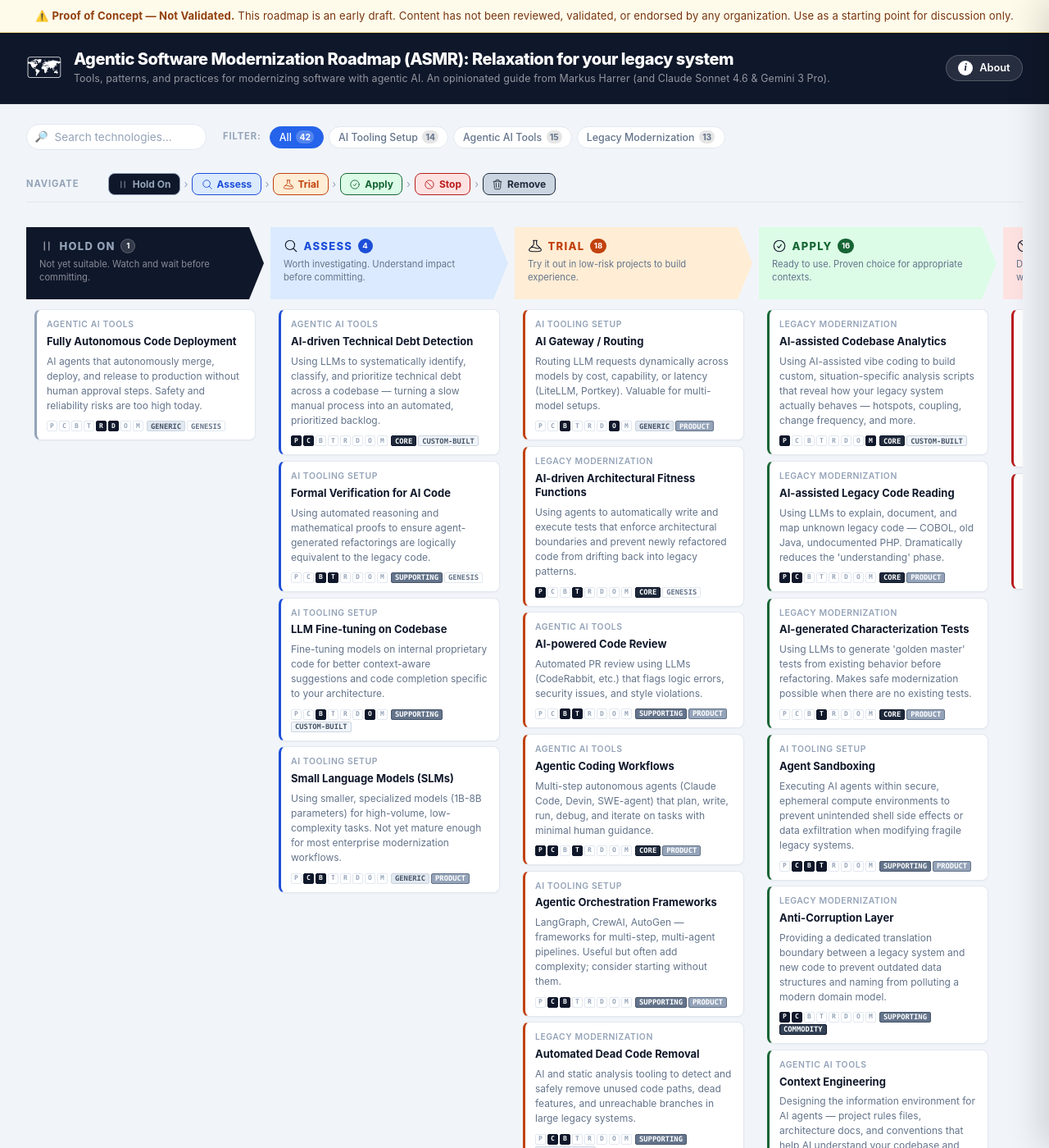
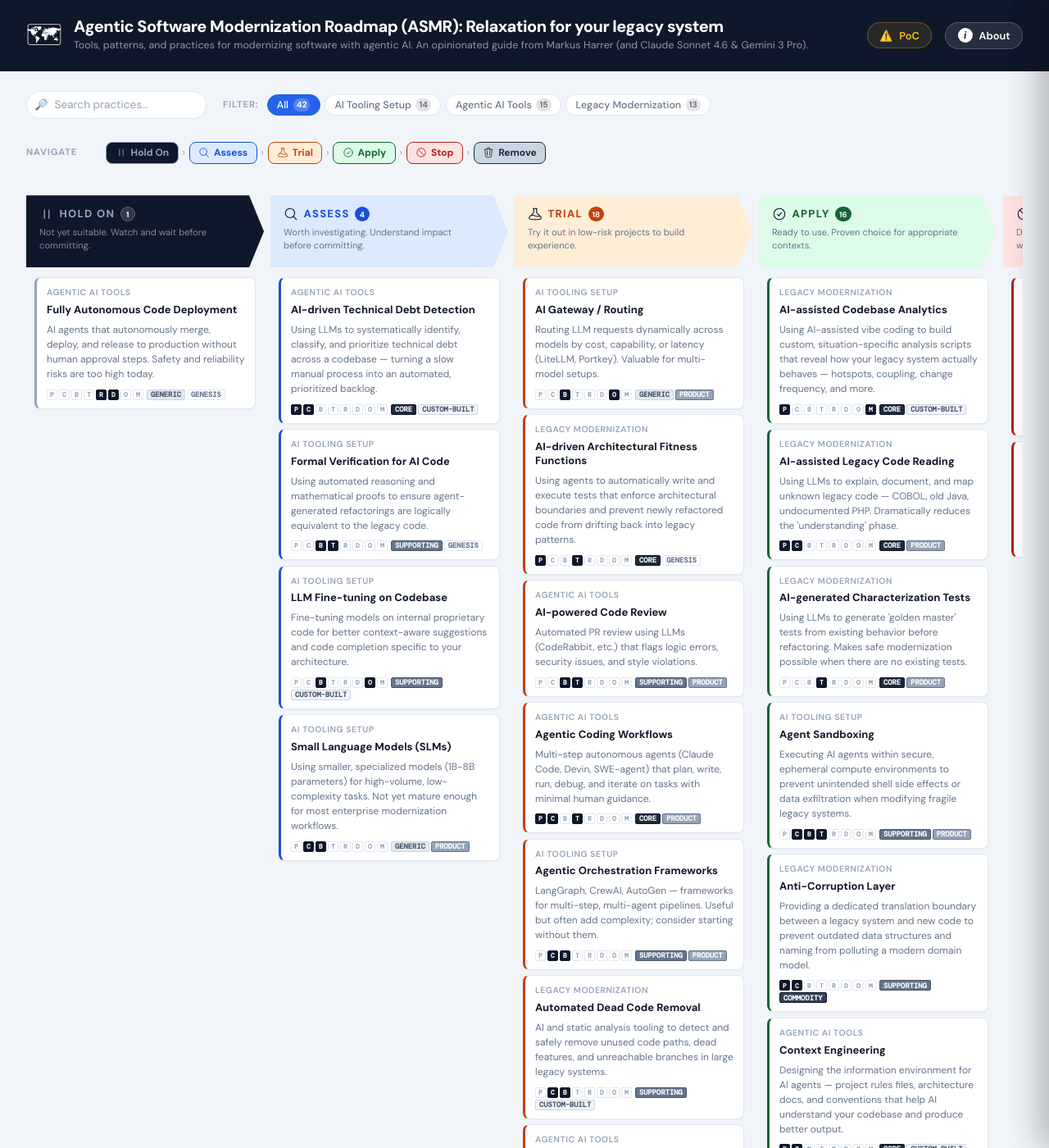
Before and after one commit to feststelltaste/asmr, a Jekyll site: the page built from index.html, in a window 1280 px wide and 1400 px high. Shown: the whole window at 82% size. Built offline with Jekyll 4.4.1, drawn with Linux system fonts in a browser that asks for light colours; some of the changed text lies outside the part shown.

Commit message:
optimize layout

```diff
--- /dev/null
+++ b/_includes/poc-drawer.html
@@ -0,0 +1,39 @@
+<div id="poc-drawer-overlay" class="drawer-overlay" aria-hidden="true"></div>
+<aside id="poc-drawer" class="drawer" aria-labelledby="poc-drawer-title" aria-hidden="true">
+  <div class="drawer-header">
+    <h2 id="poc-drawer-title" class="drawer-title">⚠️ Proof of Concept</h2>
+    <button id="close-poc-drawer" class="drawer-close" aria-label="Close warning">
+      <span aria-hidden="true">&times;</span>
+    </button>
+  </div>
+
+  <div class="drawer-content">
+    <div class="ref-text poc-text">
+      <p>
+        This roadmap is an <strong>early-stage proof of concept</strong>. It was created to explore
+        how an AI-assisted technology radar could look for the domain of agentic software modernization.
+      </p>
+
+      <p class="ref-legend-heading">What this is NOT</p>
+      <ul class="poc-list">
+        <li>Not reviewed, validated, or endorsed by any organization</li>
+        <li>Not a complete or authoritative technology survey</li>
+        <li>Not production-ready guidance for critical decisions</li>
+      </ul>
+
+      <p class="ref-legend-heading">How to use it</p>
+      <ul class="poc-list">
+        <li>Use it as a <strong>starting point for discussion</strong> within your team</li>
+        <li>Challenge and adapt the stage assignments to your context</li>
+        <li>Treat every entry as a hypothesis, not a verdict</li>
+      </ul>
+
+      <p class="ref-legend-heading">Who made it</p>
+      <p>
+        Curated by <strong>Markus Harrer</strong> with assistance from
+        Claude Sonnet 4.6 and Gemini 3.1 Pro. Content reflects personal opinions
+        and AI-generated suggestions — not organizational policy.
+      </p>
+    </div>
+  </div>
+</aside>
--- a/_layouts/default.html
+++ b/_layouts/default.html
@@ -5,13 +5,12 @@
   <meta name="viewport" content="width=device-width, initial-scale=1.0">
   <title>{% if page.title and page.title != site.title %}{{ page.title }} | {{ site.title }}{% else %}{{ site.title }}{% endif %}</title>
   <meta name="description" content="{{ page.description | default: site.description }}">
+  <link rel="preconnect" href="https://fonts.googleapis.com">
+  <link rel="preconnect" href="https://fonts.gstatic.com" crossorigin>
+  <link rel="stylesheet" href="https://fonts.googleapis.com/css2?family=DM+Sans:ital,opsz,wght@0,9..40,300;0,9..40,400;0,9..40,500;0,9..40,600;0,9..40,700;0,9..40,800;1,9..40,400&family=DM+Mono:wght@400;500&display=swap">
   <link rel="stylesheet" href="{{ '/assets/css/main.css' | relative_url }}">
 </head>
 <body>
-  <div class="poc-banner" role="alert">
-    ⚠️ <strong>Proof of Concept — Not Validated.</strong> This roadmap is an early draft. Content has not been reviewed, validated, or endorsed by any organization. Use as a starting point for discussion only.
-  </div>
-
   <header class="site-header">
     <div class="header-inner">
       <div class="header-brand">
@@ -24,6 +23,10 @@
         </div>
       </div>
       <div class="header-actions">
+        <button id="open-poc-drawer" class="header-info-btn header-poc-btn" aria-label="Proof of Concept Warning">
+          <span aria-hidden="true">⚠️</span>
+          <span>PoC</span>
+        </button>
         <button id="open-drawer" class="header-info-btn" aria-label="About this Roadmap">
           <span class="info-icon" aria-hidden="true">i</span>
           <span>About</span>
@@ -37,10 +40,18 @@
   </main>
 
   {% include about-drawer.html %}
+  {% include poc-drawer.html %}
 
   <footer class="site-footer">
     <p>
-      Inspired by <a href="https://cards42.org/roadmap/" target="_blank" rel="noopener">cards42's technology roadmap</a> and this <a href="https://www.thoughtworks.com/radar" target="_blank" rel="noopener">ThoughtWorks Technology Radar</a>
+      Made by <a href="https://markusharrer.de" target="_blank" rel="noopener">Markus Harrer</a>
+      &middot;
+      <a href="https://github.com/feststelltaste/asmr" target="_blank" rel="noopener">GitHub</a>
+      &middot;
+      Licensed under <a href="https://creativecommons.org/licenses/by/4.0/" target="_blank" rel="noopener">CC BY 4.0</a>
+    </p>
+    <p>
+      Inspired by <a href="https://cards42.org/roadmap/" target="_blank" rel="noopener">cards42's technology roadmap</a> and the <a href="https://www.thoughtworks.com/radar" target="_blank" rel="noopener">ThoughtWorks Technology Radar</a>
     </p>
   </footer>
 
--- a/assets/css/main.scss
+++ b/assets/css/main.scss
@@ -5,8 +5,8 @@
    TOKENS  — Slate-based neutral palette, professional blue accent
    ================================================================ */
 :root {
-  --font-sans: "Inter", -apple-system, BlinkMacSystemFont, "Segoe UI", system-ui, sans-serif;
-  --font-mono: "JetBrains Mono", "Fira Code", "SFMono-Regular", Consolas, monospace;
+  --font-sans: "DM Sans", -apple-system, BlinkMacSystemFont, "Segoe UI", system-ui, sans-serif;
+  --font-mono: "DM Mono", "JetBrains Mono", "Fira Code", Consolas, monospace;
 
   /* Neutral scale — Tailwind Slate */
   --n-0:   #ffffff;
@@ -145,6 +145,40 @@
   &:hover {
     background: rgba(255, 255, 255, .2);
     border-color: rgba(255, 255, 255, .3);
+  }
+}
+
+.header-poc-btn {
+  background: rgba(251, 191, 36, .1);
+  border-color: rgba(251, 191, 36, .3);
+  color: #fbbf24;
+
+  &:hover {
+    background: rgba(251, 191, 36, .2);
+    border-color: rgba(251, 191, 36, .45);
+  }
+}
+
+.poc-list {
+  list-style: none;
+  display: flex;
+  flex-direction: column;
+  gap: .45rem;
+  margin-bottom: 1.25rem;
+
+  li {
+    font-size: .875rem;
+    color: var(--c-muted);
+    padding-left: 1.1rem;
+    position: relative;
+    line-height: 1.5;
+
+    &::before {
+      content: '–';
+      position: absolute;
+      left: 0;
+      color: var(--c-faint);
+    }
   }
 }
 
@@ -468,7 +502,6 @@
   padding: .5rem 0;
   margin-bottom: .875rem;
   background: var(--c-bg);
-  border-bottom: 1px solid var(--c-border);
   overflow-x: auto;
   scrollbar-width: none;
   &::-webkit-scrollbar { display: none; }
--- a/assets/js/roadmap.js
+++ b/assets/js/roadmap.js
@@ -9,6 +9,7 @@
     initFilters();
     initSearch();
     initDrawer();
+    initPocDrawer();
     initTopScrollbar();
     initStageFocus();
   });
@@ -69,6 +70,36 @@
     overlay.addEventListener('click', function() { toggleDrawer(false); });
 
     document.addEventListener('keydown', function(e) {
+      if (e.key === 'Escape' && drawer.classList.contains('is-active')) {
+        toggleDrawer(false);
+      }
+    });
+  }
+
+  /* ------------------------------------------------------------------
+     PoC Warning drawer
+  ------------------------------------------------------------------ */
+  function initPocDrawer() {
+    var openBtn  = document.getElementById('open-poc-drawer');
+    var closeBtn = document.getElementById('close-poc-drawer');
+    var overlay  = document.getElementById('poc-drawer-overlay');
+    var drawer   = document.getElementById('poc-drawer');
+
+    if (!openBtn || !drawer) return;
+
+    function toggleDrawer(isOpen) {
+      drawer.classList.toggle('is-active', isOpen);
+      overlay.classList.toggle('is-active', isOpen);
+      drawer.setAttribute('aria-hidden', !isOpen);
+      overlay.setAttribute('aria-hidden', !isOpen);
+      document.body.style.overflow = isOpen ? 'hidden' : '';
+    }
+
+    openBtn.addEventListener('click', function () { toggleDrawer(true); });
+    closeBtn.addEventListener('click', function () { toggleDrawer(false); });
+    overlay.addEventListener('click', function () { toggleDrawer(false); });
+
+    document.addEventListener('keydown', function (e) {
       if (e.key === 'Escape' && drawer.classList.contains('is-active')) {
         toggleDrawer(false);
       }
--- a/index.html
+++ b/index.html
@@ -13,8 +13,8 @@
       type="search"
       id="tech-search"
       class="search-input"
-      placeholder="Search technologies…"
-      aria-label="Search technologies"
+      placeholder="Search practices…"
+      aria-label="Search practices"
     >
   </div>
   <div class="filter-wrap">
```
